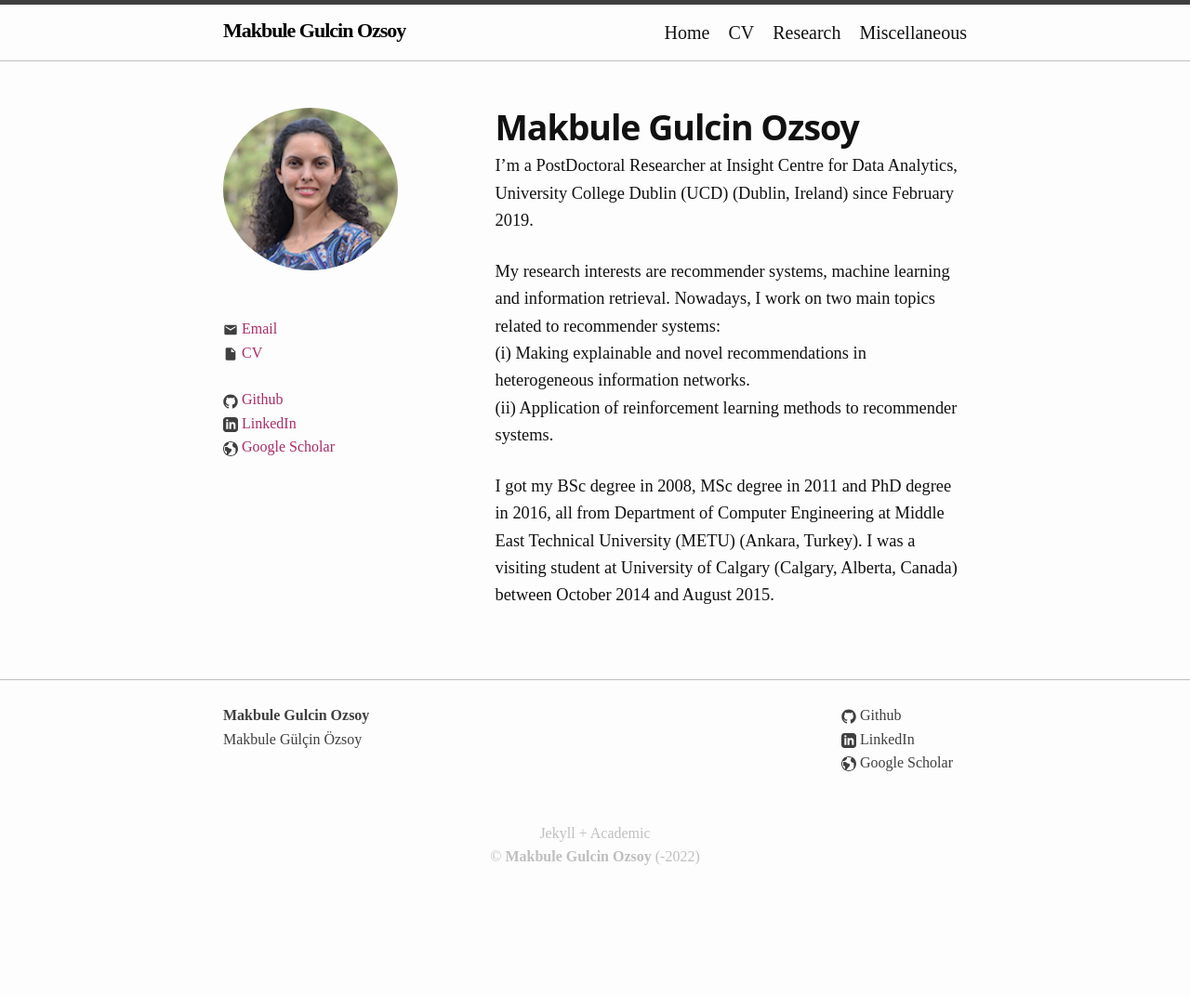
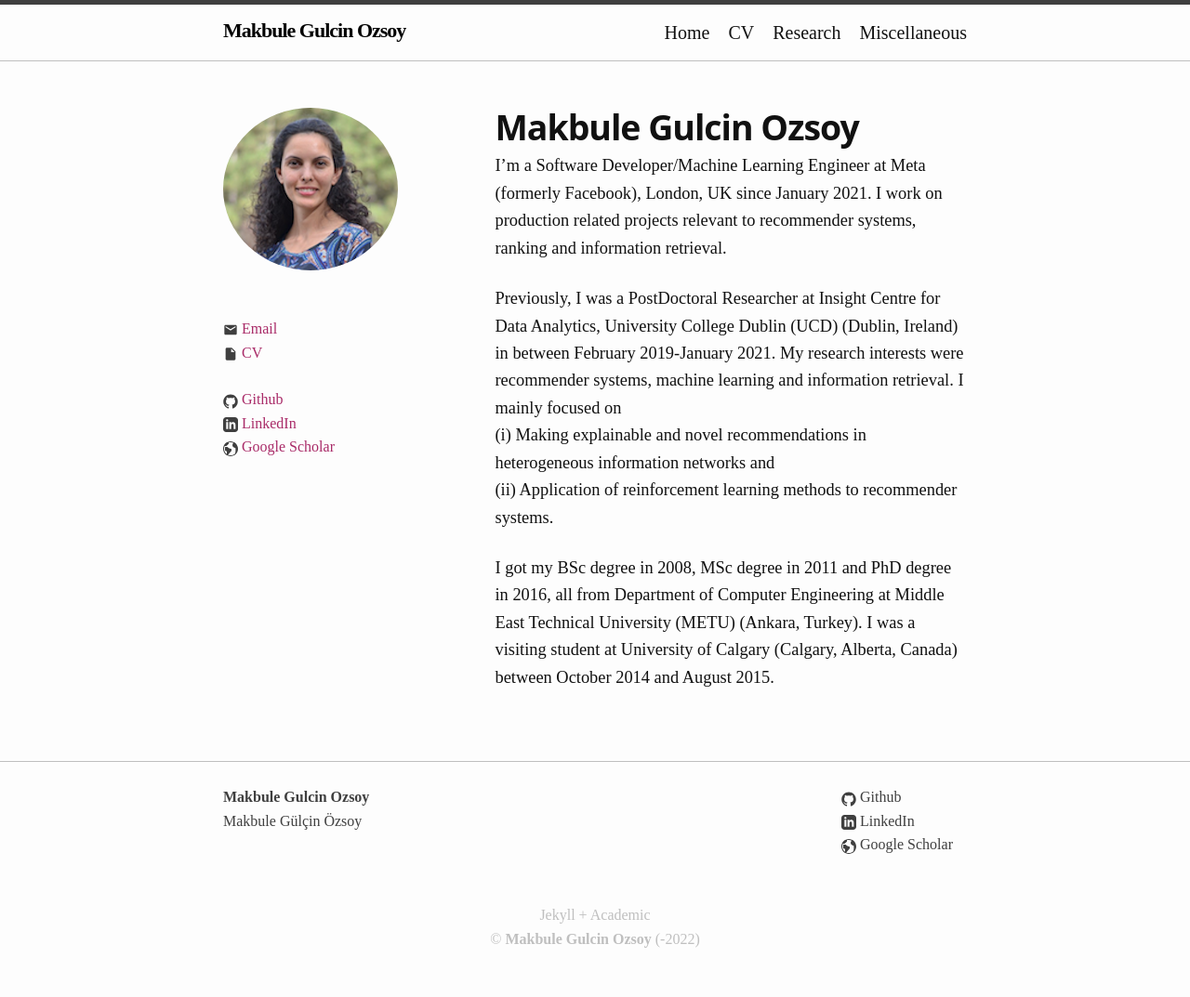
Before and after one commit to mgulcin/mgulcin.github.io, a Jekyll site: the page built from index.md, in a window 1280 px wide. Shown: the whole page at 93% size. Built offline with Jekyll 4.4.1, drawn with Linux system fonts in a browser that asks for light colours; before the commit the page ends 985 px from its top, so only the background shows below that.

Commit message:
Update index.md

```diff
--- a/index.md
+++ b/index.md
@@ -7,11 +7,10 @@ seo:
 nav_menu_index: '0'
 ---
 
-I'm a PostDoctoral Researcher at Insight Centre for Data Analytics, University College Dublin (UCD) (Dublin, Ireland) since February 2019.
+I'm a Software Developer/Machine Learning Engineer at Meta (formerly Facebook), London, UK since January 2021. I work on production related projects relevant to recommender systems, ranking and information retrieval.
 
-My research interests are recommender systems, machine learning and information retrieval.
-Nowadays, I work on two main topics related to recommender systems:<br/>
-(i) Making explainable and novel recommendations in heterogeneous information networks.<br/>
+Previously, I was a PostDoctoral Researcher at Insight Centre for Data Analytics, University College Dublin (UCD) (Dublin, Ireland) in between February 2019-January 2021. My research interests were recommender systems, machine learning and information retrieval. I mainly focused on <br/>
+(i) Making explainable and novel recommendations in heterogeneous information networks and <br/>
 (ii) Application of reinforcement learning methods to recommender systems.
 
 
```
